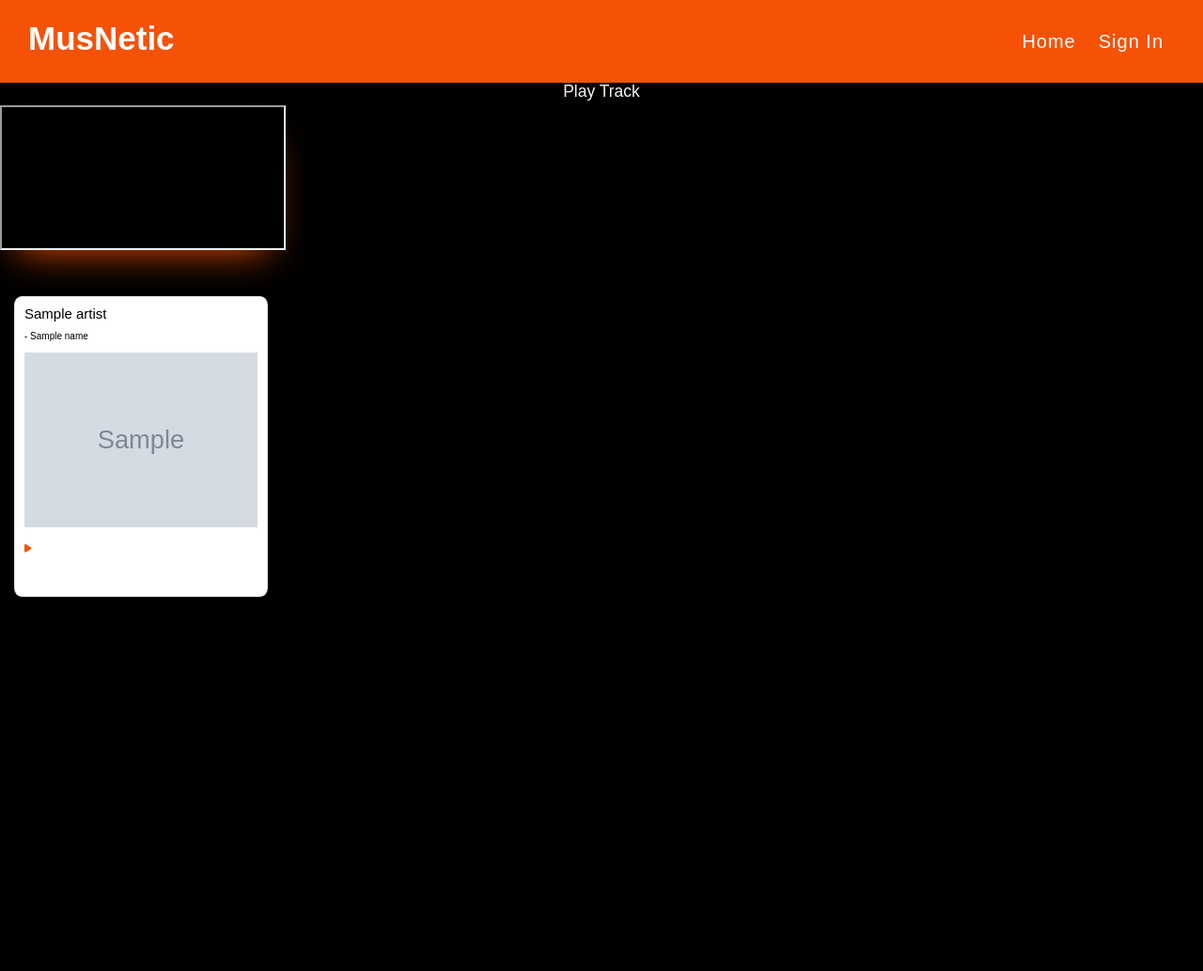
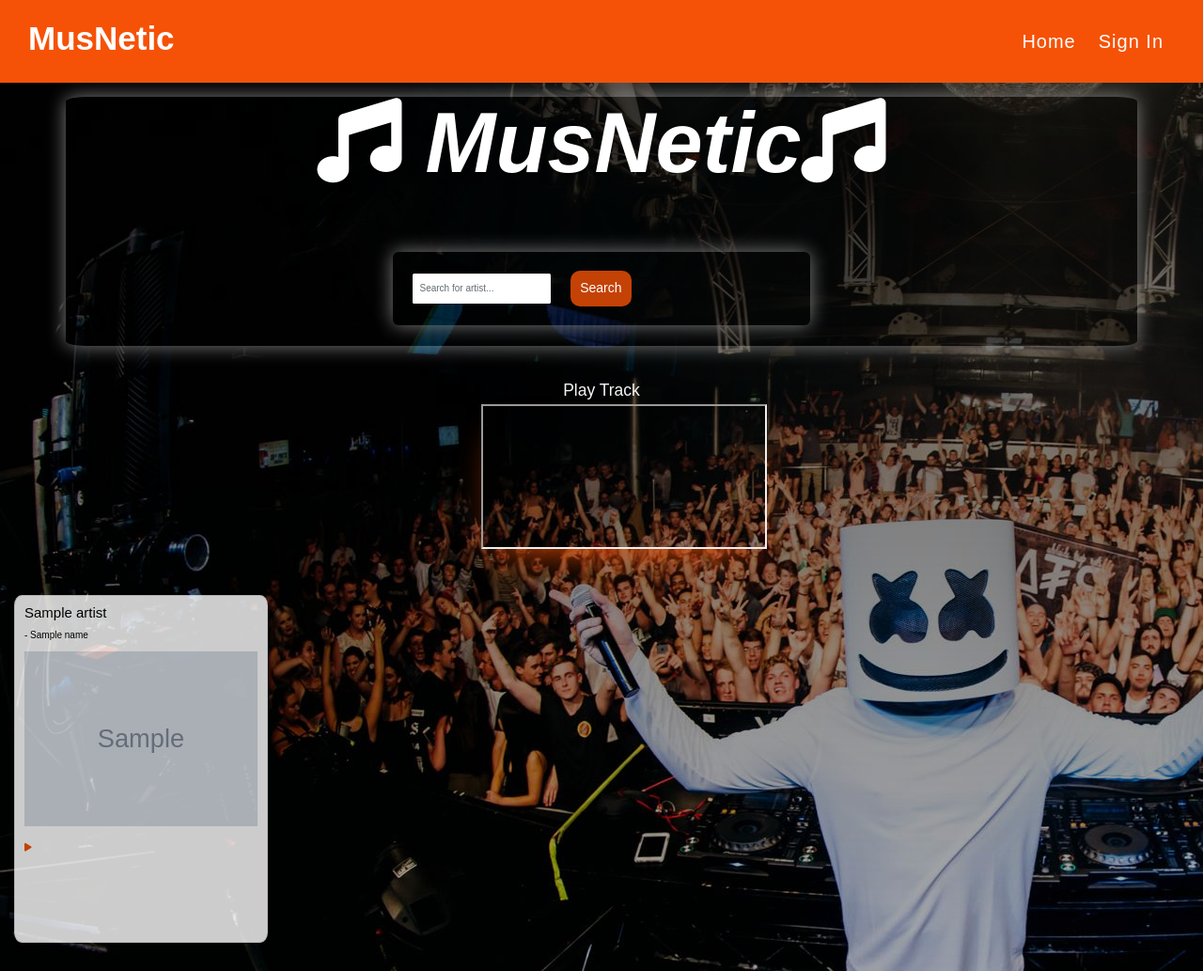
Before and after one commit to Burence1/MusNetic, a Flask app: template app/templates/search.html in a window 1280 px wide; the page is wider, and only the part inside the window is pictured. Shown: that part at 94% size. Before the commit the page ends 635 px from the top of that part, so only its background shows below. Run offline with Flask 2, Linux system fonts and the light colour scheme; the template is opened without the code that fills it: most values are stand-ins (such as "Sample title", 1, 10 or a date in 2020); grey boxes marked "Sample" are stand-in pictures; some libraries are stand-ins or nearby versions.

Commit message:
Ft/tbl music (#13)
* bug

* db-schema

* playlist schema

* change schema

* add charts to playlist db logic

* add save playlist from genre logic

* add iframe to search page

* add card hover effects

* style login page

* add search page styling

* search page final style

```diff
--- a/app/main/views.py
+++ b/app/main/views.py
@@ -109,9 +109,7 @@
 @main.route('/favtrack/<int:id>', methods=['POST', 'GET'])
 @login_required
 def favourite_radio(id):
-
     gentracks = get_genre_tracks()
-
     for track in gentracks:
         trackid = track.id
         tracks = get_radio_tracks(trackid)
@@ -137,8 +135,6 @@
         if track_id == id:
             new_like=History(track_id=track_id,title=title,preview=preview)
             new_like.save_history()
-        else:
-            print("no")
 
     return redirect(url_for('main.index', id=id))
 
--- /dev/null
+++ b/app/static/css/search.css
@@ -0,0 +1,43 @@
+body{
+    background: linear-gradient(rgba(0, 0, 0, 0.7), rgba(0, 0, 0, 0.3)), url(../images/search-bg.jpg);
+}
+
+#search-artist:hover{
+    box-shadow: 0 40px 60px -20px rgb(245, 82, 7);
+    z-index: 100;
+    opacity: 0.9;
+    color: rgb(245, 82, 7);
+    transition: 0.9s;
+}
+
+#search{
+    color: whitesmoke;
+    opacity: 0.8;
+}
+#iframe-search{
+  margin-left: 40%;
+  margin-right: 40%;
+}
+
+.headerContent2 {
+    background-color: rgba(0, 0, 0, 0.4);
+    margin-bottom: 3%;
+    border-radius: 2%;
+    box-shadow: 0 0 20px 0 grey;
+}
+
+.headerContent2 form {
+    margin-top: 5%;
+    width: 40%;
+    padding: 20px;
+    border-radius: 6px;
+    background: transparent;
+    box-shadow: 0 0 20px 0 grey;
+    float: center !important;
+    margin-bottom: 2%;
+    align-items: center;
+    font-size: 16px;
+    font-style: bold;
+    margin-left: 30%;
+    margin-right: 10%;
+}
--- a/app/static/css/styles.css
+++ b/app/static/css/styles.css
@@ -144,21 +144,10 @@
     color: rgb(245, 82, 7);
 }
 
-#search-artist:hover{
-    box-shadow: 0 40px 60px -20px rgb(245, 82, 7);
-    z-index: 100;
-    opacity: 0.9;
-    color: rgb(245, 82, 7);
-    transition: 0.9s;
-}
-
 #iframe-search{
  box-shadow: 0 20px 40px -20px rgb(245, 82, 7);
 }
 
-#search{
-    color: whitesmoke;
-}
 .iconPlay {
     float: left;
     font-size: 20px;
--- a/app/templates/index.html
+++ b/app/templates/index.html
@@ -27,7 +27,6 @@
                 <input type="submit" value="Search" class="btn btn-light searchbutton">
             </form>
         </div>
-
     </div>
     <br>
 
--- a/app/templates/search.html
+++ b/app/templates/search.html
@@ -1,4 +1,20 @@
-{%extends 'base.html'%} {%block content%}
+{%extends 'base.html'%}
+{%block styles %} {{super()}}
+<link rel="stylesheet" href="{{url_for('static',filename='css/search.css')}}" type="text/css">
+{% endblock %}
+{%block content%}
+<br>
+<div class=" container headerContent2">
+  <h1 class="text-center headingIndex"><i class="fa fa-music" aria-hidden="true"></i> MusNetic<i class="fa fa-music"
+      aria-hidden="true"></i>
+  </h1>
+  <hr>
+  <form class="form-inline">
+    <input type="text" name="artist_query" placeholder="Search for artist..." class="form-control searchbox">
+    <input type="submit" value="Search" class="btn btn-light searchbutton">
+  </form>
+</div>
+<div id="search-bg">
   <h3 style="text-align: center; color: whitesmoke;">Play Track</h3>
   <iframe name='iframe1' id="iframe-search"></iframe>
   <br>
@@ -7,7 +23,7 @@
   <br>
   {% for artist in artists%}
   <div class="col-md-3" id="search">
-    <div class="card shadow p-3 mb-5 bg-white rounded card" style="height: 32em; width: auto;" id="search-artist">
+    <div class="card shadow p-3 mb-5 bg-white rounded card" style="height: 37em; width: auto;" id="search-artist">
       <div class="card-body">
         <h4 class="card-title">{{artist.title}}</h4>
         <p class="metadata">- {{artist.name.name}}</p>
@@ -16,11 +32,12 @@
         <div>
           <span>
             <a href="{{artist.preview}}" target="iframe1">
-              <i class="fa fa-play" style="color: rgb(245, 82, 7);"></i>
-            </a>
+              <i class="fa fa-play" style="color: rgb(245, 82, 7);"></i></a>
           </span>
         </div>
       </div>
     </div>
   </div>
-{% endfor %} {%endblock%}
+</div>
+{% endfor %}
+{%endblock%}
```
Also changed, not shown: app/static/images/search-bg.jpg (added). Lines whose indentation alone changed are shown as unchanged.
